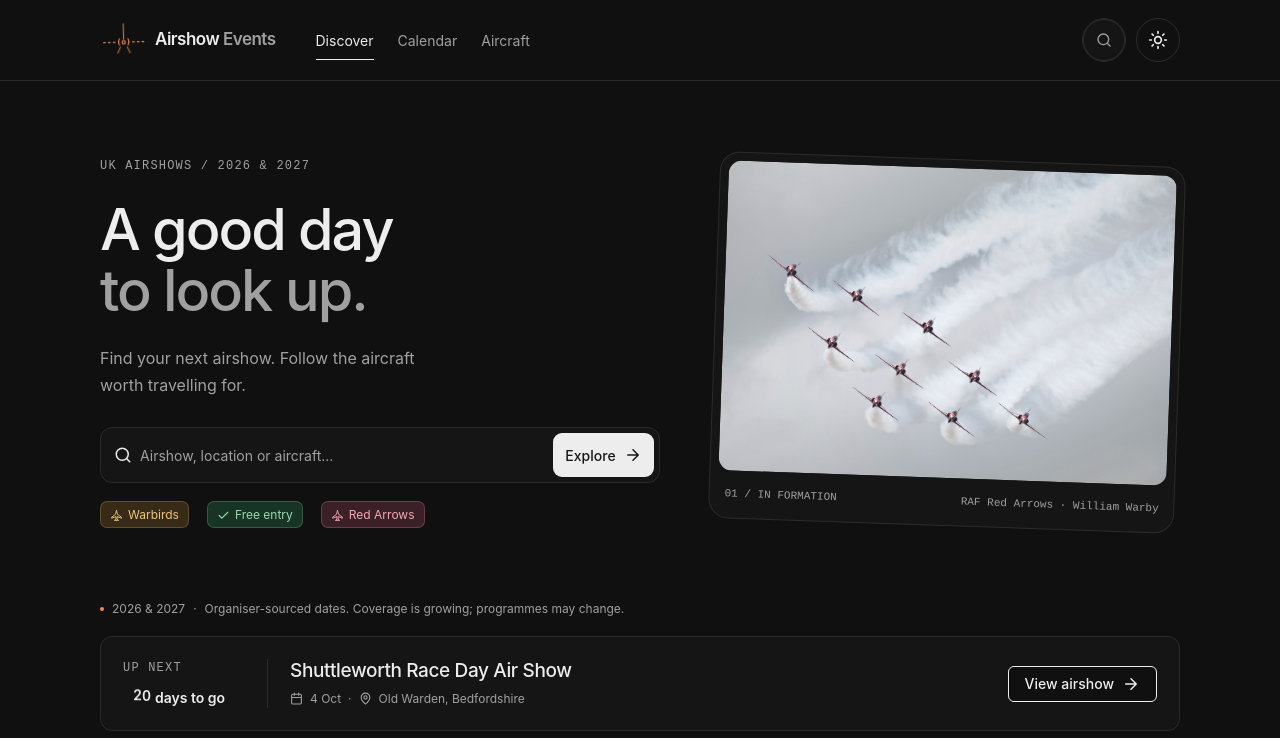
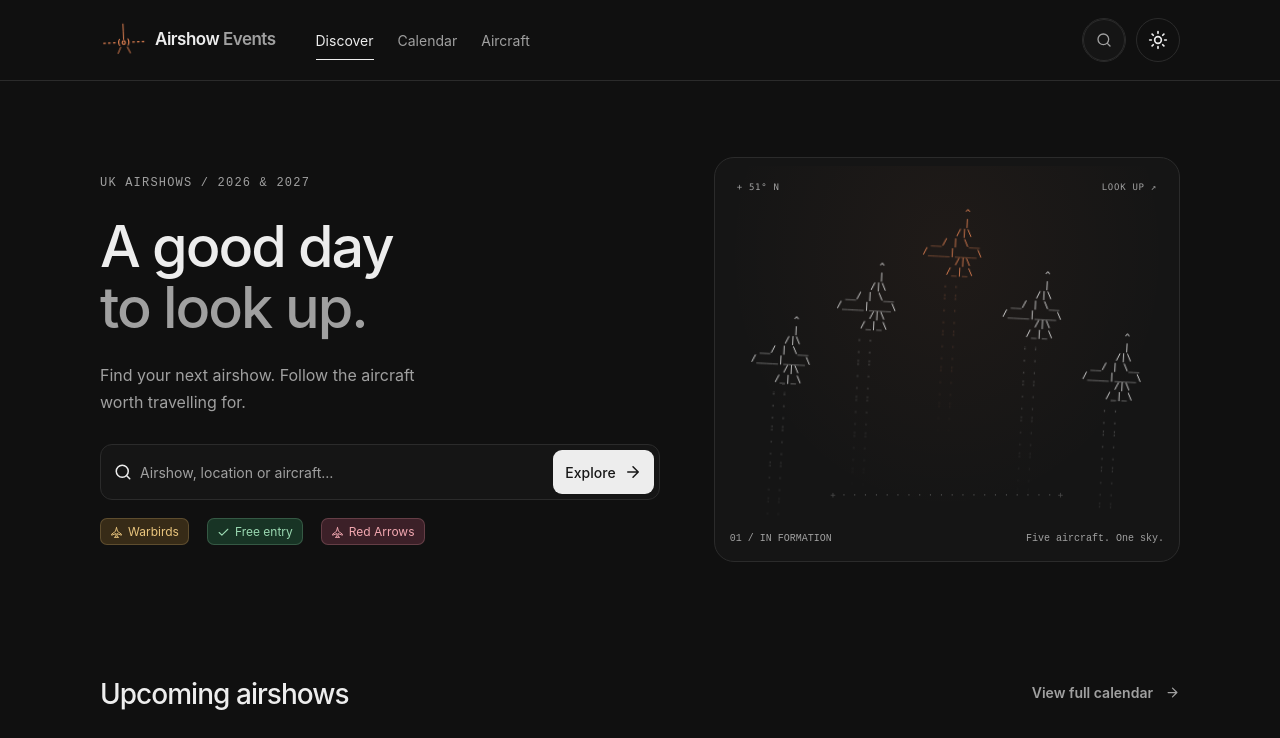
Before and after one commit to byalex33/airshow.events, a Next.js app: page / in a window 1280 px wide. Shown: the top 738 px of the page. Built offline with nearby package versions, Linux system fonts and the light colour scheme.

Commit message:
Replace hero photo with animated ASCII formation

```diff
--- /dev/null
+++ b/components/ascii-formation.module.css
@@ -0,0 +1,112 @@
+.frame {
+  min-width: 0;
+  margin: 0;
+  padding: 8px;
+  border: 1px solid var(--line);
+  border-radius: 20px;
+  background: var(--surface);
+}
+
+.sky {
+  position: relative;
+  height: 350px;
+  overflow: hidden;
+  border-radius: 13px;
+  background: radial-gradient(ellipse at 50% 25%, #f58b570c, transparent 70%);
+  font-family: ui-monospace, SFMono-Regular, Menlo, Consolas, monospace;
+}
+
+.coordinates {
+  position: absolute;
+  inset: 15px 14px auto;
+  display: flex;
+  justify-content: space-between;
+  color: var(--muted);
+  font-size: 9px;
+  letter-spacing: 0.08em;
+}
+
+.formation {
+  position: absolute;
+  inset: 45px 6% 20px;
+  animation: bank 12s ease-in-out infinite;
+}
+
+.aircraft {
+  position: absolute;
+  width: 66px;
+  transform: translateX(-50%);
+  color: var(--foreground);
+}
+
+.lead { left: 50%; top: 0; color: #f58b57; }
+.left { left: 29%; top: 58px; }
+.right { left: 71%; top: 58px; }
+.farLeft { left: 8%; top: 116px; }
+.farRight { left: 92%; top: 116px; }
+
+.plane,
+.trail {
+  margin: 0;
+  white-space: pre;
+  font: 9px/1.1 ui-monospace, SFMono-Regular, Menlo, Consolas, monospace;
+  text-align: center;
+  letter-spacing: 0;
+}
+
+.trailWindow {
+  height: 150px;
+  overflow: hidden;
+  margin-top: 7px;
+  opacity: 0.35;
+  mask-image: linear-gradient(to bottom, black, transparent);
+}
+
+.trail {
+  line-height: 12px;
+  animation: smoke 1.8s linear infinite;
+}
+
+.left .trail, .farRight .trail { animation-delay: -0.6s; }
+.right .trail, .farLeft .trail { animation-delay: -1.2s; }
+
+.horizon {
+  position: absolute;
+  right: 0;
+  bottom: 14px;
+  left: 0;
+  color: var(--muted);
+  opacity: 0.4;
+  text-align: center;
+  font-size: 9px;
+  white-space: nowrap;
+}
+
+.caption {
+  display: flex;
+  justify-content: space-between;
+  flex-wrap: wrap;
+  gap: 6px;
+  padding: 15px 7px 7px;
+  color: var(--muted);
+  font: 10px/1.5 ui-monospace, monospace;
+}
+
+@keyframes bank {
+  0%, 100% { transform: translateY(3px) rotate(-3deg); }
+  50% { transform: translateY(-3px) rotate(3deg); }
+}
+
+@keyframes smoke {
+  from { transform: translateY(-36px); }
+  to { transform: translateY(0); }
+}
+
+@media (max-width: 900px) {
+  .sky { height: 310px; }
+  .plane { font-size: 8px; }
+}
+
+@media (prefers-reduced-motion: reduce) {
+  .formation, .trail { animation: none; }
+}
--- /dev/null
+++ b/components/ascii-formation.tsx
@@ -0,0 +1,39 @@
+import styles from "./ascii-formation.module.css";
+
+const plane = "     ^\n     |\n    /|\\\n __/ | \\__\n/____|____\\\n    /|\\\n   /_|_\\";
+
+const trail = Array.from({ length: 20 }, (_, i) =>
+  i % 3 === 0 ? " : : " : " . . ",
+).join("\n");
+
+export function AsciiFormation() {
+  return (
+    <figure className={styles.frame}>
+      <div
+        className={styles.sky}
+        role="img"
+        aria-label="Five ASCII aircraft flying in a V formation, with smoke trails drifting behind them"
+      >
+        <div className={styles.coordinates} aria-hidden="true">
+          <span>+ 51° N</span>
+          <span>LOOK UP ↗</span>
+        </div>
+        <div className={styles.formation} aria-hidden="true">
+          {["lead", "left", "right", "farLeft", "farRight"].map((position) => (
+            <div className={`${styles.aircraft} ${styles[position]}`} key={position}>
+              <pre className={styles.plane}>{plane}</pre>
+              <div className={styles.trailWindow}>
+                <pre className={styles.trail}>{trail}</pre>
+              </div>
+            </div>
+          ))}
+        </div>
+        <span className={styles.horizon} aria-hidden="true">+ · · · · · · · · · · · · · · · · · · · · +</span>
+      </div>
+      <figcaption className={styles.caption}>
+        <span>01 / IN FORMATION</span>
+        <span>Five aircraft. One sky.</span>
+      </figcaption>
+    </figure>
+  );
+}
--- a/components/home.tsx
+++ b/components/home.tsx
@@ -2,10 +2,9 @@
 import Link from "next/link";
 import { useEffect, useState } from "react";
 import { Button } from "@/components/ui/button";
+import { AsciiFormation } from "@/components/ascii-formation";
 import { TextReveal } from "@/components/beui/text-reveal";
 import {
-  Countdown,
-  DataNotice,
   EventCard,
   Icon,
   Status,
@@ -13,14 +12,12 @@ import {
 import {
   aircraft,
   appearances,
-  dateLabel,
   events,
   upcoming,
 } from "@/lib/content";
 export default function Home() {
   const [shows, setShows] = useState(() => upcoming());
   useEffect(() => setShows(upcoming()), []);
-  const next = shows[0];
   return (
     <main id="main">
       <section className="flight-intro container">
@@ -60,43 +57,9 @@ export default function Home() {
             <Link className="event-tag tag-red" href="/aircraft/red-arrows/"><Icon name="plane" />Red Arrows</Link>
           </div>
         </div>
-        <figure className="flight-frame">
-          <img
-            src="/images/red-arrows.jpg"
-            alt="Red Arrows banking together, leaving long white smoke trails"
-            fetchPriority="high"
-          />
-          <figcaption>
-            <span>01 / IN FORMATION</span>
-            <span>RAF Red Arrows · William Warby</span>
-          </figcaption>
-        </figure>
+        <AsciiFormation />
       </section>
       <div className="container">
-        <DataNotice />
-        {next && (
-          <section className="next-show">
-            <div className="next-label">
-              <span className="eyebrow">UP NEXT</span>
-              <Countdown event={next} />
-            </div>
-            <div className="next-info">
-              <h2>{next.name}</h2>
-              <p>
-                <Icon name="calendar" />
-                {dateLabel(next)}
-                <span>·</span>
-                <Icon name="pin" />
-                {next.location}
-              </p>
-            </div>
-            <Button variant="outline" asChild>
-              <Link href={`/airshows/${next.slug}/`}>
-                View airshow <Icon name="arrow" />
-              </Link>
-            </Button>
-          </section>
-        )}
         <section className="section upcoming-section">
           <div className="section-heading">
             <div>
```
